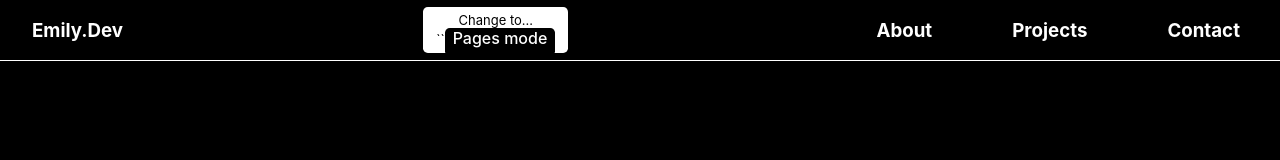
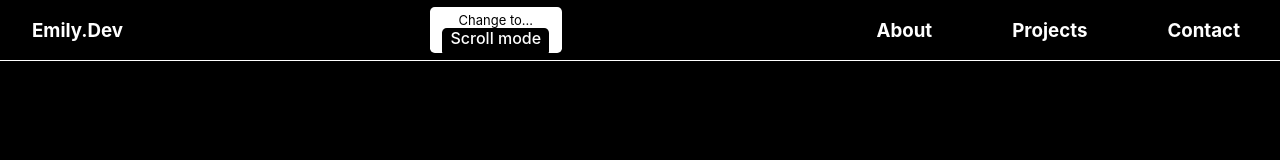
Before and after one commit to Emily-he2004/EmilyHe_portfolio, a React (Create React App) app: page / in a window 1280 px wide. Shown: the top 160 px of the page. Built offline with nearby package versions, Linux system fonts and the light colour scheme; no server answers.

Commit message:
updated and fixed core site toggle functionality

```diff
--- a/src/components/Header.js
+++ b/src/components/Header.js
@@ -1,24 +1,25 @@
-import React, { useState, useEffect } from "react";
+import React, { useState, useEffect, useContext } from "react";
 import { NavLink, useLocation } from "react-router-dom";
 import LeftNav from "../components/LeftNav";
 import RightNav from "../components/RightNav";
+import { SiteModeProvider, ToggleSiteMode } from "../context/SiteMode";
 
 import { MdDeveloperMode } from "react-icons/md";
 import { TbCodeCircle2 } from "react-icons/tb";
 import { TbCodeCircle } from "react-icons/tb";
 
 function Header() {
+
   // siteMode, siteModeToggle, handleNavLinkClick
+  const { siteMode, setSiteMode } = useContext(ToggleSiteMode);
+  console.log('SET SITE MODE CONTEXT' ,siteMode)
 
   const location = useLocation();
   const isContactPage = location.pathname === "/contact";
   const [clicked, setClicked] = useState(false);
-  const [siteMode, setSiteMode] = useState("pages");
 
   const siteModeToggle = () => {
     setSiteMode(siteMode === "pages" ? "scroll" : "pages");
-    console.log('clicked site mode', siteMode)
-    //reverse
   };
 
   const [prevScrollPos, setPrevScrollPos] = useState(
@@ -67,7 +68,7 @@ function Header() {
         <ul className="home-menu">
           <li>
             <NavLink
-              to={siteMode === "pages" ? "/" : "#home-page"}
+              to={siteMode === "pages" ? "/" : "/#home-page"}
               onClick={(event) => {
                 handleNavLinkClick(event);
 
@@ -84,14 +85,14 @@ function Header() {
         </ul>
 
         <div className="site-toggler-container">
-          Change to...<br></br>``
+          Change to...<br></br>
           <NavLink
             to={siteMode === "pages" ? "/" : "#home-page"}
             onClick={
               siteModeToggle
             }
           >
-            {siteMode === "pages" ? "Pages mode" : "Scroll mode"}
+            {siteMode === "pages" ? "Scroll mode" : "Pages mode"}
           </NavLink>
         </div>
 
@@ -100,7 +101,7 @@ function Header() {
           // className={clicked ? "clicked" : ""}
           >
             <NavLink
-              to={siteMode === "pages" ? "/about" : "#about-section"}
+              to={siteMode === "pages" ? "/about" : "/#about-section"}
               onClick={(event) => {
                 handleNavLinkClick(event);
 
@@ -128,7 +129,7 @@ function Header() {
           // className={clicked ? "clicked" : ""}
           >
             <NavLink
-              to={siteMode === "pages" ? "/contact" : "#contact-section"}
+              to={siteMode === "pages" ? "/contact" : "/#contact-section"}
               onClick={(event) => {
                 handleNavLinkClick(event);
 
--- /dev/null
+++ b/src/context/SiteMode.js
@@ -0,0 +1,19 @@
+import { createContext, useState, useEffect } from "react";
+
+export const ToggleSiteMode = createContext();
+
+export const SiteModeProvider = ({ children }) => {
+  const [siteMode, setSiteMode] = useState(
+    localStorage.getItem("siteModes") || "pages"
+  );
+
+  useEffect(() => {
+    localStorage.setItem("siteModes", siteMode);
+  }, [siteMode]);
+
+  return (
+    <ToggleSiteMode.Provider value={{ siteMode, setSiteMode }}>
+      {children}
+    </ToggleSiteMode.Provider>
+  );
+};
--- a/src/pages/Home.js
+++ b/src/pages/Home.js
@@ -1,6 +1,8 @@
 import React from "react";
 import { NavLink } from "react-router-dom";
-import { useState, useEffect } from "react";
+import { useState, useEffect, useContext } from "react";
+import { SiteModeProvider, ToggleSiteMode } from "../context/SiteMode";
+
 import { truncateOverview } from "../utilities/toolbelt";
 import Loading from "../components/Loading";
 import MoodPicker from "../components/MoodPicker";
@@ -12,11 +14,9 @@ import Contact from "./Contact";
 function Home({ restBase }) {
   // siteMode, siteModeToggle, smoothScroll
 
-  const [siteMode, setSiteMode] = useState("pages");
+  const { siteMode } = useContext(ToggleSiteMode);
 
-  const siteModeToggle = () => {
-    setSiteMode(siteMode === "pages" ? "scroll" : "pages");
-  };
+console.log(siteMode, "site mode in HOME PAGE from context")
 
   const HomeID = "8";
   const slug = "cascadia-floral-boutique";
@@ -77,10 +77,9 @@ function Home({ restBase }) {
                 </NavLink>
                 <NavLink
                   to={siteMode === "pages" ? "/about" : "#about-section"}
-                  onClick={() => {
-                    smoothScroll();
-                    siteModeToggle();
-                  }}
+                  onClick={
+                    smoothScroll
+                  }
                   className="home-about-cta"
                 >
                   About Me
--- a/src/router/AppRouter.js
+++ b/src/router/AppRouter.js
@@ -1,5 +1,6 @@
 import { BrowserRouter, Route, Routes } from "react-router-dom";
 import React, { useState } from "react";
+import { SiteModeProvider } from "../context/SiteMode";
 
 import Header from "../components/Header";
 import Navigation from "../components/Navigation";
@@ -44,52 +45,32 @@ function AppRouter() {
   // };
 
   return (
+    <SiteModeProvider>
       <BrowserRouter>
         <div className="body-wrapper">
-        <Header
-          // siteMode={siteMode}
-          // siteModeToggle={siteModeToggle}
-          // handleNavLinkClick={handleNavLinkClick}
-        />
+          <Header />
           <Routes>
+            <Route path="/" element={<Home restBase={restBase} />} />
+
+            <Route path="/about" element={<About restBase={restBase} />} />
+
             <Route
-            path="/"
-            element={
-            <Home restBase={restBase}
-            />}
-            // siteMode={siteMode}
-            // siteModeToggle={siteModeToggle}
-            // smoothScroll={smoothScroll}
+              path="/projects"
+              element={<Projects restBase={restBase} />}
             />
 
             <Route
-            path="/about"
-            element={
-            <About restBase={restBase}
-            />}
-            // smoothScroll={smoothScroll}
-          />
-
-          <Route path="/projects" element={<Projects restBase={restBase} />} />
-
-          <Route
               path="/project/:slug"
-            element={
-            <SingleProject restBase={restBase}
-            />}
-            // smoothScroll={smoothScroll}
+              element={<SingleProject restBase={restBase} />}
             />
 
             <Route path="/contact" element={<Contact restBase={restBase} />} />
           </Routes>
           <Footer />
-        <Navigation
-          // siteMode={siteMode}
-          // siteModeToggle={siteModeToggle}
-          // handleNavLinkClick={handleNavLinkClick}
-        />
+          <Navigation />
         </div>
       </BrowserRouter>
+    </SiteModeProvider>
   );
 }
 
```
Lines whose indentation alone changed are shown as unchanged.
